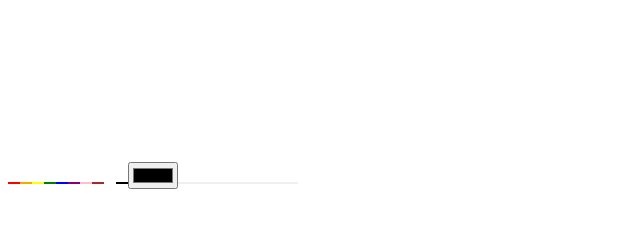
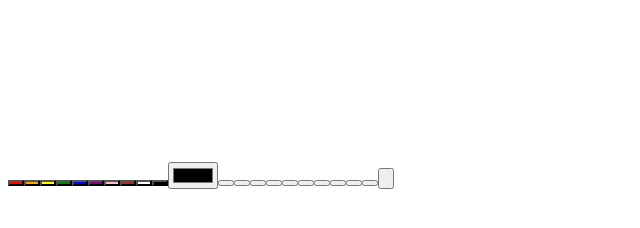
Before and after one commit to Coalery/LetsTrawing, a Gatsby site: page /Main in a window 1280 px wide. Shown: the whole page, without its empty margins (0-640 px from the left). Built offline with nearby package versions, Linux system fonts and the light colour scheme; Gatsby itself is replaced by a stand-in of ours.

Commit message:
feat: 현재 색 보여주기, 지우개 구현

```diff
--- a/package.json
+++ b/package.json
@@ -16,6 +16,7 @@
     "typecheck": "tsc --noEmit"
   },
   "dependencies": {
+    "classnames": "^2.3.1",
     "dotenv": "^16.0.1",
     "gatsby": "^4.16.0",
     "gatsby-plugin-sass": "^5.17.0",
--- a/src/components/DrawSpace.tsx
+++ b/src/components/DrawSpace.tsx
@@ -1,10 +1,12 @@
-import React, { createRef, useCallback, useEffect } from 'react';
+import EventEmitter from 'events';
+import React, { createRef, useEffect } from 'react';
 
 type DrawSpace = {
   color: string;
+  emitter: EventEmitter;
 };
 
-export function DrawSpace({ color }: DrawSpace) {
+export function DrawSpace({ color, emitter }: DrawSpace) {
   const canvasRef = createRef<HTMLCanvasElement>();
   let pos = {
     drawable: false,
@@ -45,6 +47,12 @@
     canvas.height = canvas.offsetHeight;
   };
 
+  emitter.on('erase', () => {
+    const canvas = canvasRef.current;
+    if (!canvas) return;
+    ctx.clearRect(0, 0, canvas.width, canvas.height);
+  });
+
   useEffect(() => {
     handleResize();
   }, []);
--- a/src/components/Palette.tsx
+++ b/src/components/Palette.tsx
@@ -1,10 +1,12 @@
+import classNames from 'classnames';
 import React, { useRef, useState } from 'react';
 
 type PaletteProps = {
   onColorSelect: (color: string) => void;
+  onErase: () => void;
 };
 
-export function Palette({ onColorSelect }: PaletteProps) {
+export function Palette({ onColorSelect, onErase }: PaletteProps) {
   const cursorRef = useRef(0);
   const defaultColors = [
     'red',
@@ -21,16 +23,24 @@
   const [selectedColors, setSelectedColors] = useState<(string | undefined)[]>(
     Array.from({ length: 10 })
   );
+  const [pos, setPos] = useState({ i: 0, j: 9 });
+
+  const _onColorSelect = (color: string, i: number, j: number) => {
+    setPos({ i, j });
+    onColorSelect(color);
+  };
 
   return (
     <div className="color-palette-container">
       {defaultColors.map((color, idx) => (
         <button
           key={`default-color-${idx}`}
-          className="color-palette-item"
-          style={{ backgroundColor: color, border: '0' }}
+          className={classNames('color-palette-item', {
+            selected: pos.i === 0 && pos.j === idx,
+          })}
+          style={{ backgroundColor: color }}
           type="button"
-          onClick={() => onColorSelect(color)}
+          onClick={() => _onColorSelect(color, 0, idx)}
         />
       ))}
       <input
@@ -47,15 +57,30 @@
       {selectedColors.map((color, idx) => (
         <button
           key={`selected-color-${idx}`}
-          className="color-palette-item"
-          style={{ backgroundColor: color, border: '0' }}
+          className={classNames('color-palette-item', {
+            selected: pos.i === 1 && pos.j === idx,
+          })}
+          style={{ backgroundColor: color }}
           type="button"
           onClick={() => {
             if (!color) return;
-            onColorSelect(color);
+            _onColorSelect(color, 1, idx);
           }}
         />
       ))}
+      <button className="color-palette-item eraser" onClick={onErase}>
+        <svg
+          viewBox="0 0 24 24"
+          stroke-width="1.5"
+          stroke="#000000"
+          fill="none"
+          stroke-linecap="round"
+          stroke-linejoin="round"
+        >
+          <path d="M19 19h-11l-4 -4a1 1 0 0 1 0 -1.41l10 -10a1 1 0 0 1 1.41 0l5 5a1 1 0 0 1 0 1.41l-9 9" />
+          <line x1="18" y1="12.3" x2="11.7" y2="6" />
+        </svg>
+      </button>
     </div>
   );
 }
--- a/src/pages/Main.tsx
+++ b/src/pages/Main.tsx
@@ -1,3 +1,4 @@
+import EventEmitter from 'events';
 import React, { useState } from 'react';
 import { DrawSpace } from '../components/DrawSpace';
 import { Palette } from '../components/Palette';
@@ -10,10 +11,15 @@
 export default function Main({ current }: MainParams) {
   const [color, setColor] = useState('black');
 
+  const emitter = new EventEmitter();
+  const onErase = () => {
+    emitter.emit('erase');
+  };
+
   return (
     <div className="draw-space-container">
-      <DrawSpace color={color} />
-      <Palette onColorSelect={setColor} />
+      <DrawSpace color={color} emitter={emitter} />
+      <Palette onColorSelect={setColor} onErase={onErase} />
     </div>
   );
 }
--- a/src/styles/main.scss
+++ b/src/styles/main.scss
@@ -19,6 +19,17 @@
   row-gap: 4px;
   column-gap: 4px;
 
+  & .color-palette-item {
+    border: 0px;
+    &.selected {
+      border: 4px solid black;
+    }
+    &.eraser {
+      padding: 6px 6px 0px 6px;
+      background-color: white;
+    }
+  }
+
   input[type="color"] {
     width: $len;
     height: $len;
```
Also changed, not shown: 1 other file.
